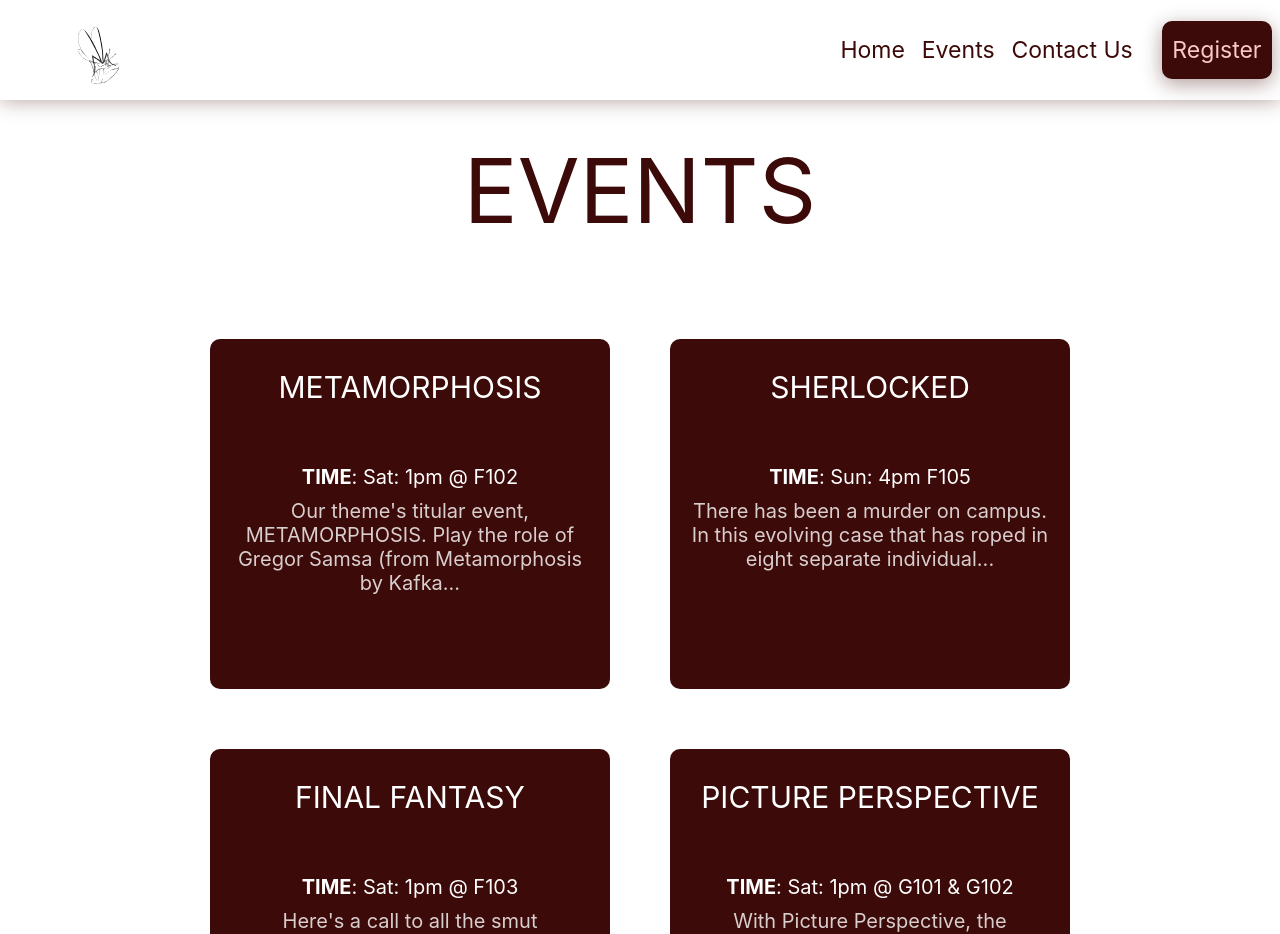
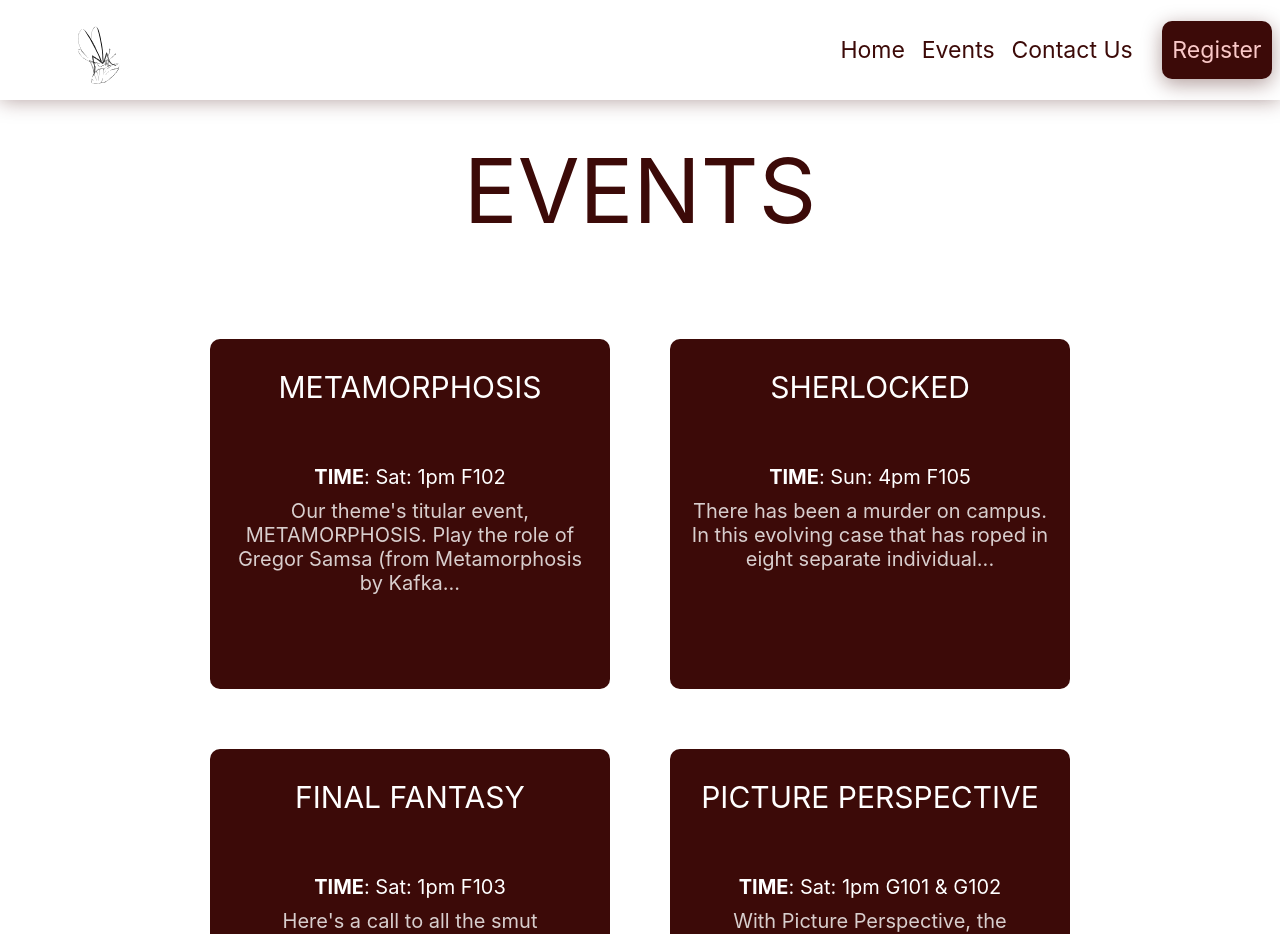
Before and after one commit to Swayam-Shree/VerbaMaximus24, a Next.js app: page /events in a window 1280 px wide. Shown: the top 934 px of the page. Built offline with nearby package versions, Linux system fonts and the light colour scheme.

Commit message:
Remove @

```diff
--- a/pages/events/index.js
+++ b/pages/events/index.js
@@ -17,7 +17,7 @@ const EventsPage = () => {
         {
             title: "METAMORPHOSIS",
             desc: `Our theme's titular event, METAMORPHOSIS. Play the role of Gregor Samsa (from Metamorphosis by Kafka) as participants write their way out of sticky situations and challenges that we throw in their way! As part of the OC, we will have to come up with different prompts and situations for the participants to write on.`,
-            time: "Sat: 1pm @ F102"
+            time: "Sat: 1pm F102"
         }, {
             title: "Sherlocked",
             desc: `There has been a murder on campus. In this evolving case that has roped in eight separate individuals, confusion has been the only constant. You are our only shot at solving this murder mystery. Interrogate and cross-examine the eight suspects as you attempt to uncover the truth at SHERLOCKED, VM 2O22, and help us crack the case!`,
@@ -33,12 +33,12 @@ const EventsPage = () => {
             Give catharsis to the unspoken desires of your mind but with a twist.
             Participate in this thrilling competition where you get to produce your own piece of erotic literature from our in house, campus friendly prompts!
             `,
-            time: "Sat: 1pm @ F103"
+            time: "Sat: 1pm F103"
         },
         {
             title: "Picture Perspective",
             desc: "With Picture Perspective, the photography club is here to give you an opportunity to stare deep into yourself as you carefully try to unravel the meaning of a few complex brushstrokes. Participants will be given picture prompts and will be given the opportunity to write according to their hearts desire.",
-            time: "Sat: 1pm @ G101 & G102"
+            time: "Sat: 1pm G101 & G102"
         },
         {
             title: "ARG",
```
